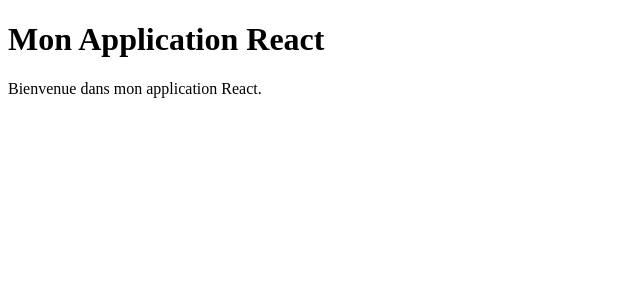
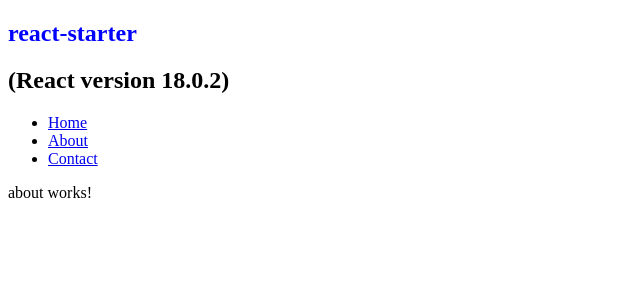
Before and after one commit to Reyden7/SkyVision, a React (Create React App) app: page /about in a window 1280 px wide. Shown: the top 300 px of the page, without its empty margins (0-640 px from the left). Built offline with nearby package versions, Linux system fonts and the light colour scheme.

Commit message:
creation des routes et importations des dépendances

```diff
--- /dev/null
+++ b/src/About.jsx
@@ -0,0 +1,9 @@
+import React from 'react'
+
+const About = () => (
+  <p>
+    about works!
+</p>
+)
+
+export default About
--- /dev/null
+++ b/src/App.css
@@ -0,0 +1,3 @@
+h1 {
+    color: blue;
+}
--- a/src/App.js
+++ b/src/App.js
@@ -1,11 +1,40 @@
 import React from 'react';
+import { BrowserRouter as Router, Route, Link, Routes } from 'react-router-dom';
+
+import './App.css';
+
+import Home from './Home';
+import About from './About';
+import Contact from './Contact';
+import NotFound from './NotFound';
 
 function App() {
   return (
-    <div>
-      <h1>Mon Application React</h1>
-      <p>Bienvenue dans mon application React.</p>
-    </div>
+    <Router>
+      <div>
+        <header>
+          <section>
+            <h1>react-starter</h1>
+            <h2>(React version 18.0.2)</h2>
+          </section>
+          <nav>
+            <ul>
+              <li><Link to="/">Home</Link></li>
+              <li><Link to="/about">About</Link></li>
+              <li><Link to="/contact">Contact</Link></li>
+            </ul>
+          </nav>
+        </header>
+        <main>
+          <Routes>
+            <Route path="/" element={<Home />} />
+            <Route path="/about" element={<About />} />
+            <Route path="/contact" element={<Contact />} />
+            <Route path="*" element={<NotFound />} />
+          </Routes>
+        </main>
+      </div>
+    </Router>
   );
 }
 
--- /dev/null
+++ b/src/Contact.jsx
@@ -0,0 +1,9 @@
+import React from 'react'
+
+const Contact = () => (
+  <p>
+    contact works!
+</p>
+)
+
+export default Contact
--- /dev/null
+++ b/src/Home.jsx
@@ -0,0 +1,9 @@
+import React from 'react'
+
+const Home = () => (
+  <p>
+    home works!
+</p>
+)
+
+export default Home
--- /dev/null
+++ b/src/Index.css
@@ -0,0 +1,4 @@
+body {
+    color: black;
+    font-weight: 400;
+  }
--- /dev/null
+++ b/src/NotFound.jsx
@@ -0,0 +1,9 @@
+import React from 'react'
+
+const NotFound = () => (
+  <p>
+  NotFound works!
+</p>
+)
+
+export default NotFound
```
